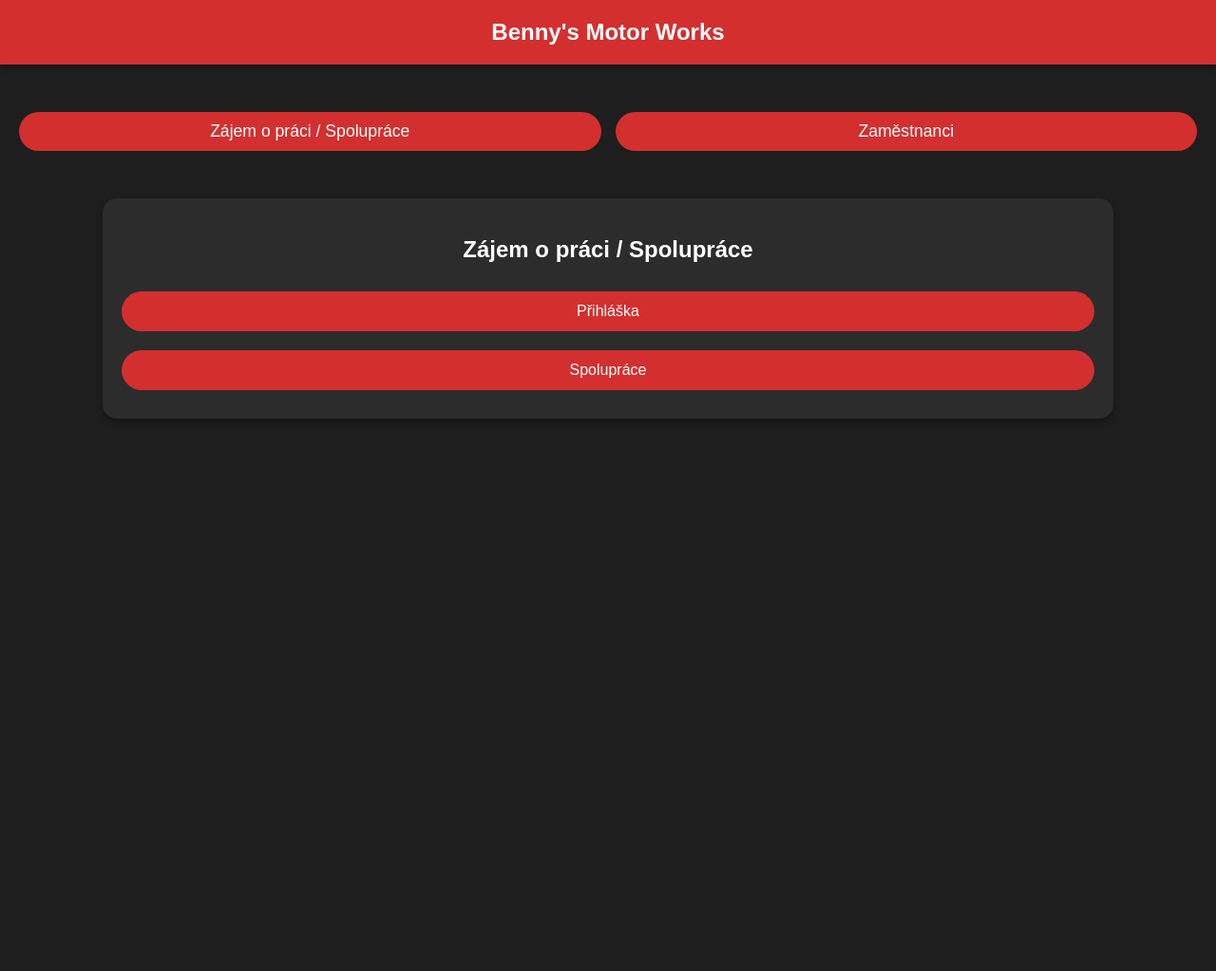
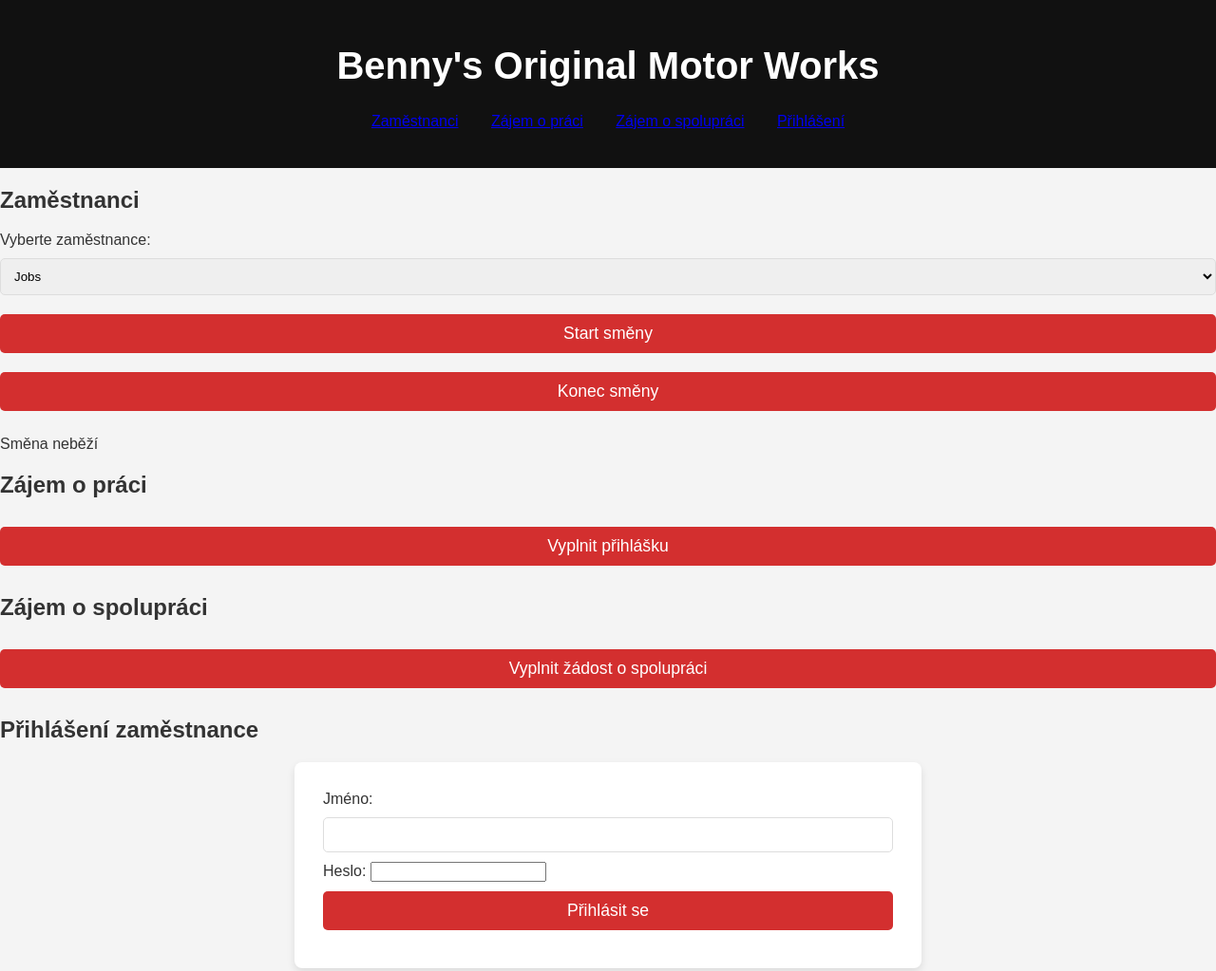
Before and after one commit to GrimBlackManOfficial/BennysOriginalMotorWorks, a plain HTML site: page index.html in a window 1280 px wide. Shown: the top 1023 px of the page at 95% size. Before the commit the page ends 800 px from the top, so only its background shows below. Drawn offline with Linux system fonts and the light colour scheme.

Commit message:
index.html

```diff
--- a/index.html
+++ b/index.html
@@ -1,146 +1,79 @@
 <link rel="stylesheet" href="style.css">
 
-<!DOCTYPE html><html lang="en">
+<!DOCTYPE html><html lang="cs">
 <head>
     <meta charset="UTF-8">
     <meta name="viewport" content="width=device-width, initial-scale=1.0">
-    <title>Benny's Motor Works - Formuláře</title>
-    <link rel="stylesheet" href="style.css">
-    <style>
-        body {
-            font-family: Arial, sans-serif;
-            background-color: #1e1e1e;
-            color: #ffffff;
-            text-align: center;
-            margin: 0;
-            padding: 0;
-        }
-        header {
-            background-color: #d32f2f;
-            padding: 20px;
-            font-size: 24px;
-            font-weight: bold;
-            box-shadow: 0px 4px 6px rgba(0, 0, 0, 0.3);
-        }
-        nav {
-            display: flex;
-            justify-content: center;
-            gap: 15px;
-            padding: 20px;
-        }
-        button {
-            background-color: #d32f2f;
-            color: #fff;
-            border: none;
-            padding: 12px 20px;
-            font-size: 16px;
-            border-radius: 25px;
-            cursor: pointer;
-            transition: 0.3s;
-        }
-        button:hover {
-            background-color: #b71c1c;
-        }
-        .tab-content {
-            display: none;
-            margin: 20px auto;
-            width: 80%;
-            background-color: #2c2c2c;
-            padding: 20px;
-            border-radius: 15px;
-            box-shadow: 0px 4px 6px rgba(0, 0, 0, 0.3);
-        }
-        .sub-category {
-            display: none;
-            margin-top: 15px;
-        }
-        form {
-            display: flex;
-            flex-direction: column;
-            align-items: center;
-            gap: 15px;
-        }
-        input, textarea {
-            width: 80%;
-            padding: 10px;
-            border-radius: 8px;
-            border: 1px solid #d32f2f;
-            background-color: #333;
-            color: #fff;
-        }
-        label {
-            font-size: 18px;
-        }
-    </style>
+    <title>Benny's Original Motor Works</title>
+    <link rel="stylesheet" href="styles.css">
 </head>
 <body>
-    <header>Benny's Motor Works</header>
+    <header>
+        <h1>Benny's Original Motor Works</h1>
         <nav>
-        <button onclick="openTab('job-application')">Zájem o práci / Spolupráce</button>
-        <button onclick="openTab('employees')">Zaměstnanci</button>
+            <ul>
+                <li><a href="#zamestnanci">Zaměstnanci</a></li>
+                <li><a href="#zajem-o-praci">Zájem o práci</a></li>
+                <li><a href="#zajem-o-spolupraci">Zájem o spolupráci</a></li>
+                <li><a href="#prihlaseni">Přihlášení</a></li>
+            </ul>
         </nav>
-    <section id="job-application" class="tab-content">
-        <h2>Zájem o práci / Spolupráce</h2>
-        <button onclick="openSubCategory('job-application-form')">Přihláška</button>
-        <button onclick="openSubCategory('collaboration-form')">Spolupráce</button>
-        <div id="job-application-form" class="sub-category">
+    </header><section id="zamestnanci">
+    <h2>Zaměstnanci</h2>
+    <label for="employee">Vyberte zaměstnance:</label>
+    <select id="employee">
+        <option value="jobs">Jobs</option>
+        <option value="gustafsson">Gustafsson</option>
+        <option value="garcia">Garcia</option>
+        <option value="brown">Brown</option>
+        <option value="morgan">Morgan</option>
+    </select>
+    <button onclick="startShift()">Start směny</button>
+    <button onclick="endShift()">Konec směny</button>
+    <p id="shiftStatus">Směna neběží</p>
+</section>
+
+<section id="zajem-o-praci">
+    <h2>Zájem o práci</h2>
+    <button onclick="openForm('prihlaska-prace')">Vyplnit přihlášku</button>
+</section>
+
+<section id="zajem-o-spolupraci">
+    <h2>Zájem o spolupráci</h2>
+    <button onclick="openForm('prihlaska-spoluprace')">Vyplnit žádost o spolupráci</button>
+</section>
+
+<section id="prihlaseni">
+    <h2>Přihlášení zaměstnance</h2>
     <form>
-                <label for="name">Jméno a Příjmení:</label>
-                <input type="text" id="name" required>
-                <label for="email">E-mail:</label>
-                <input type="email" id="email" required>
-                <label for="cv">Životopis:</label>
-                <textarea id="cv" rows="4" required></textarea>
-                <button type="submit">Odeslat</button>
+        <label for="username">Jméno:</label>
+        <input type="text" id="username" name="username" required>
+        <label for="password">Heslo:</label>
+        <input type="password" id="password" name="password" required>
+        <button type="submit">Přihlásit se</button>
     </form>
-        </div>
-        <div id="collaboration-form" class="sub-category">
-            <form>
-                <label for="collab-name">Jméno a Příjmení / Název společnosti:</label>
-                <input type="text" id="collab-name" required>
-                <label for="collab-email">E-mail:</label>
-                <input type="email" id="collab-email" required>
-                <label for="collab-details">Popis spolupráce:</label>
-                <textarea id="collab-details" rows="4" required></textarea>
-                <button type="submit">Odeslat</button>
-            </form>
-        </div>
 </section>
-    <section id="employees" class="tab-content">
-        <h2>Zaměstnanci</h2>
-        <button onclick="openSubCategory('attendance')">Docházka</button>
-        <button onclick="openSubCategory('tuning-invoice')">Evidovat fakturu za tuning</button>
-        <div id="attendance" class="sub-category">
-            <form>
-                <label for="employee">Jméno zaměstnance:</label>
-                <input type="text" id="employee" required>
-                <label for="hours">Počet hodin:</label>
-                <input type="number" id="hours" required>
-                <button type="submit">Zaznamenat</button>
-            </form>
-        </div>
-        <div id="tuning-invoice" class="sub-category">
-            <form>
-                <label for="employee-invoice">Jméno zaměstnance:</label>
-                <input type="text" id="employee-invoice" required>
-                <label for="invoice-amount">Částka za tuning ($):</label>
-                <input type="number" id="invoice-amount" required>
-                <label for="invoice-date">Datum:</label>
-                <input type="date" id="invoice-date" required>
-                <button type="submit">Evidovat</button>
-            </form>
-        </div>
-    </section>
+
 <script>
-        function openTab(tabId) {
-            document.querySelectorAll('.tab-content').forEach(tab => tab.style.display = 'none');
-            document.getElementById(tabId).style.display = 'block';
+    let shiftStartTime = null;
+    function startShift() {
+        if (!shiftStartTime) {
+            shiftStartTime = new Date();
+            document.getElementById("shiftStatus").innerText = "Směna začala v " + shiftStartTime.toLocaleTimeString();
         }
-        function openSubCategory(subCategoryId) {
-            document.querySelectorAll('.sub-category').forEach(sub => sub.style.display = 'none');
-            document.getElementById(subCategoryId).style.display = 'block';
     }
-        window.onload = () => openTab('job-application');
+    function endShift() {
+        if (shiftStartTime) {
+            let shiftEndTime = new Date();
+            let duration = Math.round((shiftEndTime - shiftStartTime) / 1000 / 60); // v minutách
+            document.getElementById("shiftStatus").innerText = "Směna ukončena v " + shiftEndTime.toLocaleTimeString() + " (doba trvání: " + duration + " min)";
+            shiftStartTime = null;
+        }
+    }
+    function openForm(formType) {
+        window.open(formType + '.html', '_blank');
+    }
 </script>
+
 </body>
 </html>
```
Lines whose indentation alone changed are shown as unchanged.
